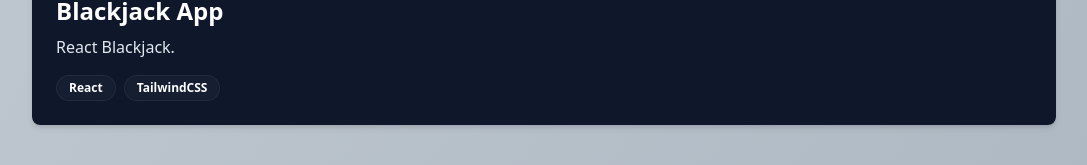
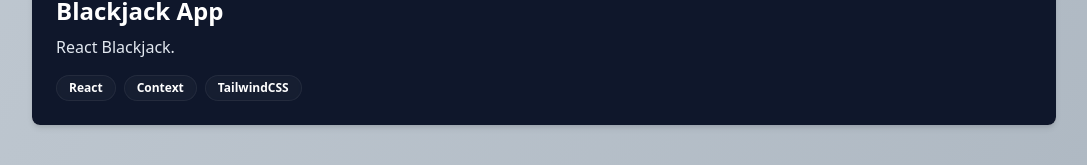
Before and after one commit to bgilross/portfolio-page, a Next.js app: page /projects in a window 1280 px wide. Shown: the part 2209-2374 px from the top of the page, without its empty margins (96-1183 px from the left). Built offline with nearby package versions, Linux system fonts and the light colour scheme.

Commit message:
add context to blackjack app tech list.

```diff
--- a/src/app/projects/data.ts
+++ b/src/app/projects/data.ts
@@ -47,7 +47,7 @@ export const projects = [
 		description: "React Blackjack.",
 		url: "https://blackjack-eta-topaz.vercel.app/",
 		preview: "/preview img/blackjack-preview.png",
-		tech: ["React", "TailwindCSS"],
+		tech: ["React", "Context", "TailwindCSS"],
 	},
 ]
 
```
